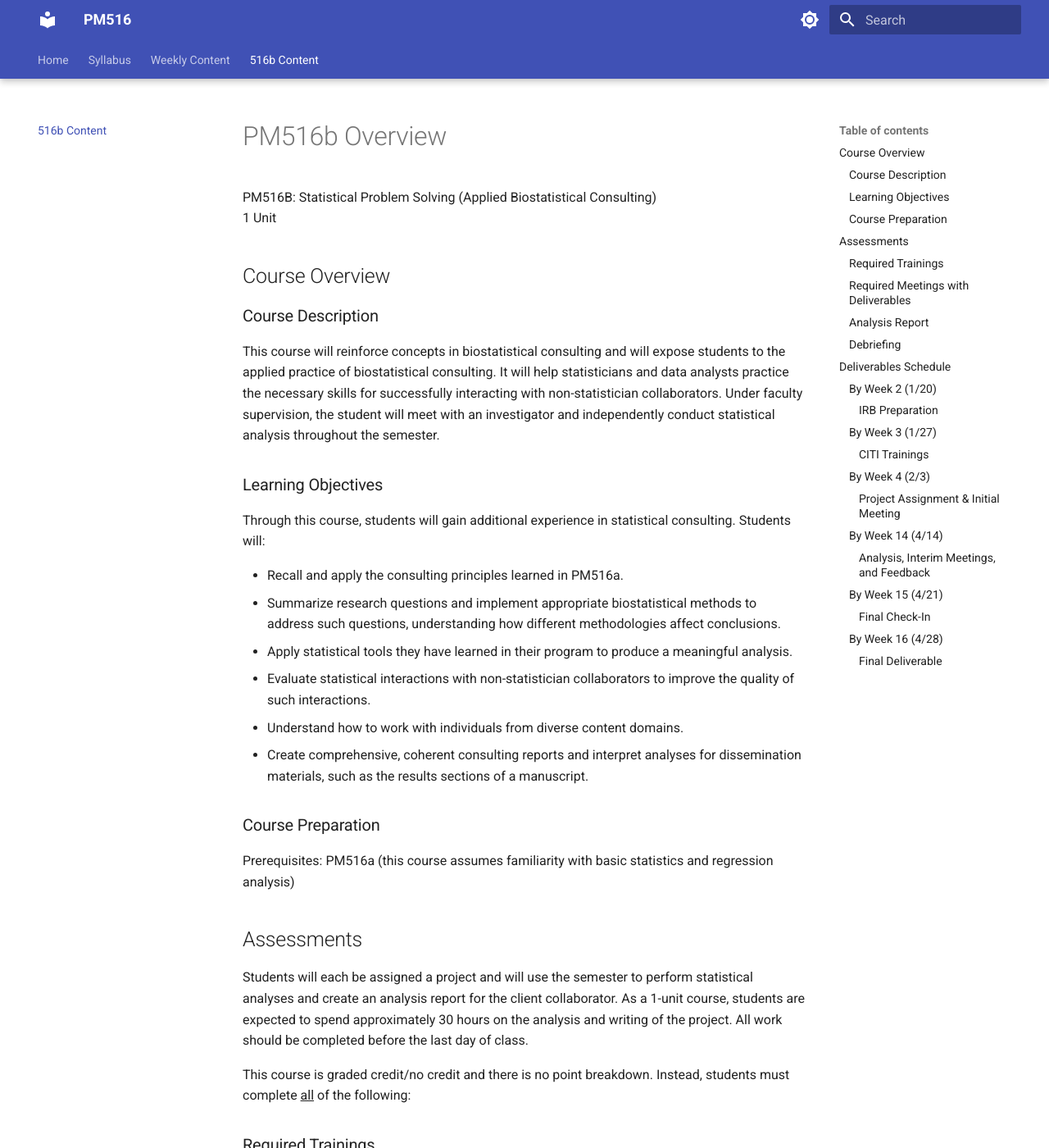
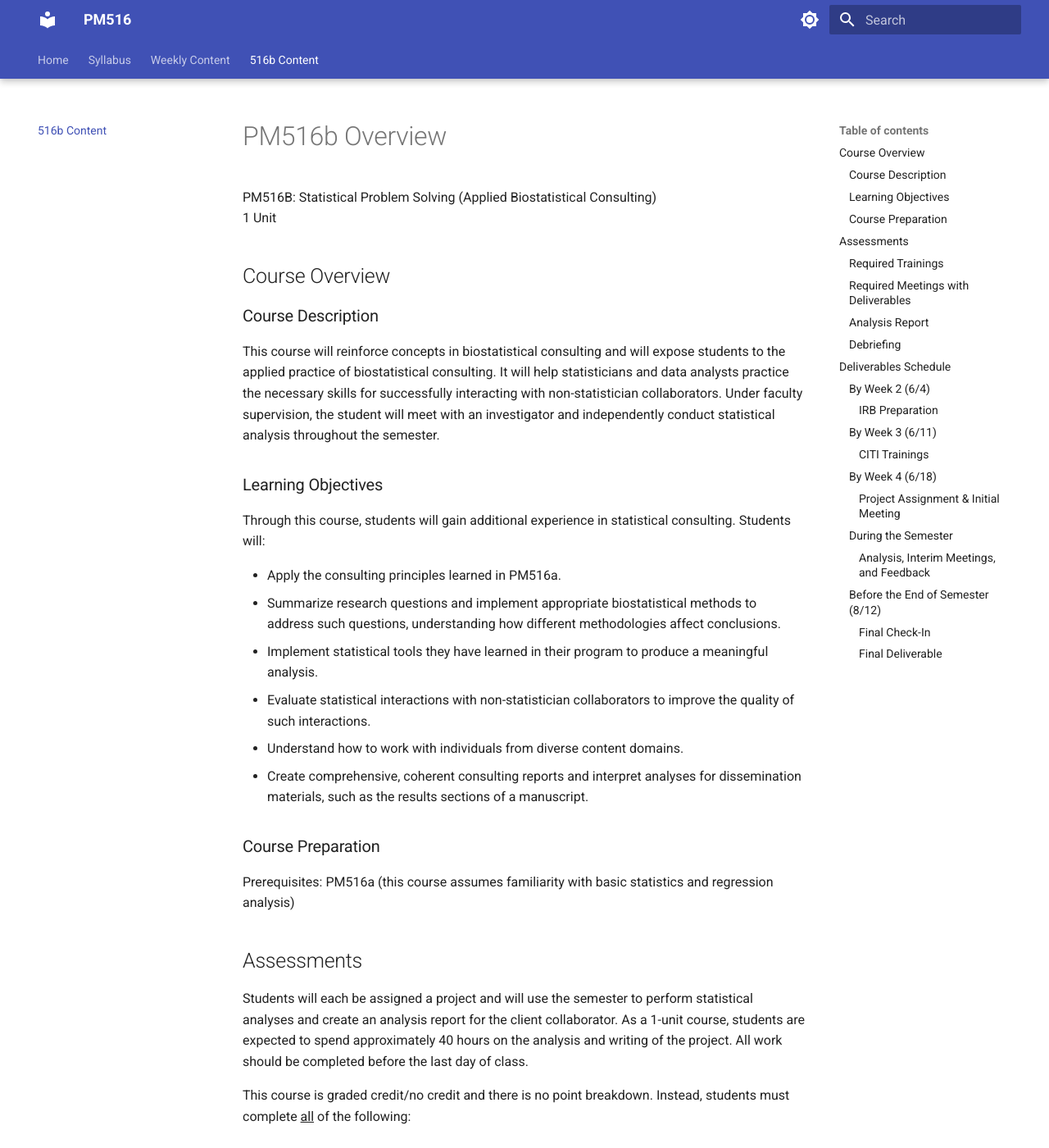
Before and after one commit to USCbiostats/PM516, an MkDocs documentation site: the page built from docs/syllabus-b.md, in a window 1280 px wide and 1400 px high. Shown: the whole window at 82% size. Built offline with MkDocs 1.6.1 and Material for MkDocs 9.7.7, drawn with Linux system fonts in a browser that asks for light colours; comment, search, counter and statistics services are not loaded; some of the changed text lies outside the part shown.

Commit message:
PM516b Summer 2025 Updates

```diff
--- a/docs/syllabus-b.md
+++ b/docs/syllabus-b.md
@@ -10,9 +10,9 @@ This course will reinforce concepts in biostatistical consulting and will expose
 ### Learning Objectives
 Through this course, students will gain additional experience in statistical consulting. Students will:
 
-* Recall and apply the consulting principles learned in PM516a.
+* Apply the consulting principles learned in PM516a.
 * Summarize research questions and implement appropriate biostatistical methods to address such questions, understanding how different methodologies affect conclusions.
-* Apply statistical tools they have learned in their program to produce a meaningful analysis.
+* Implement statistical tools they have learned in their program to produce a meaningful analysis.
 * Evaluate statistical interactions with non-statistician collaborators to improve the quality of such interactions.
 * Understand how to work with individuals from diverse content domains.
 * Create comprehensive, coherent consulting reports and interpret analyses for dissemination materials, such as the results sections of a manuscript.
@@ -22,7 +22,7 @@ Prerequisites: PM516a (this course assumes familiarity with basic statistics and
 
 ## Assessments
 
-Students will each be assigned a project and will use the semester to perform statistical analyses and create an analysis report for the client collaborator. As a 1-unit course, students are expected to spend approximately 30 hours on the analysis and writing of the project. All work should be completed before the last day of class.
+Students will each be assigned a project and will use the semester to perform statistical analyses and create an analysis report for the client collaborator. As a 1-unit course, students are expected to spend approximately 40 hours on the analysis and writing of the project. All work should be completed before the last day of class.
 
 This course is graded credit/no credit and there is no point breakdown. Instead, students must complete <u>all</u> of the following:
 
@@ -58,7 +58,7 @@ After presenting the final analysis report, the collaborator will be sent an eva
 Use the first weeks of the course to orient you to the background materials: the importance of the IRB, interacting with the USC iStar IRB system, and completing required trainings. <br />
 Your project will be assigned by Week 4.
 
-### By Week 2 (1/20)
+### By Week 2 (6/4)
 
 #### IRB Preparation
 
@@ -67,7 +67,7 @@ Your project will be assigned by Week 4.
 🖥️ [USC iStar IRB](https://istar.usc.edu) (2 Minutes)<br />
 Log into the USC iStar site. This will create an account for you in the system.
 
-### By Week 3 (1/27)
+### By Week 3 (6/11)
 
 #### CITI Trainings
 
@@ -79,7 +79,7 @@ You will need to complete the following trainings:
 * CITI Research HIPAA
 * Students may need to complete additional project-specific trainings
 
-### By Week 4 (2/3)
+### By Week 4 (6/18)
 
 #### Project Assignment & Initial Meeting
 
@@ -90,7 +90,7 @@ Send a follow-up e-mail to the collaborator (cc: instructor) that discusses:
 * The scope of work you will perform
 * Estimated timelines for your work
 
-### By Week 14 (4/14)
+### During the Semester
 
 #### Analysis, Interim Meetings, and Feedback
 
@@ -99,13 +99,11 @@ Send a follow-up e-mail to the collaborator (cc: instructor) that discusses:
 * Work on and complete the [mock invoice](PM516b_Invoice_Template.docx)
 * Schedule at least 1 meeting with the instructor and/or collaborator, additional as needed
 
-### By Week 15 (4/21)
+### Before the End of Semester (8/12)
 
 #### Final Check-In
 
 * Schedule a meeting with the instructor to review your work
-
-### By Week 16 (4/28)
 
 #### Final Deliverable
 
```
